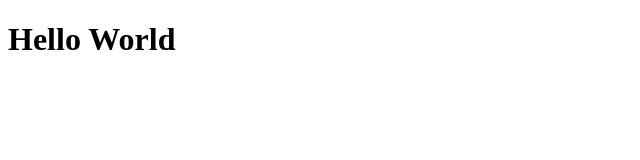
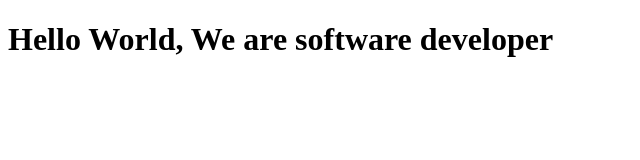
Before and after one commit to AntonioHincapie/Marco_Pedro, a plain HTML site: page index.html in a window 1280 px wide. Shown: the whole page, without its empty margins (0-640 px from the left). Drawn offline with Linux system fonts and the light colour scheme.

Commit message:
Modificación

```diff
--- a/index.html
+++ b/index.html
@@ -7,7 +7,7 @@
   </head>
 
   <body>
-    <h1>Hello World</h1>
+    <h1>Hello World, We are software developer </h1>
     <script src="https://cdn.freecodecamp.org/testable-projects-fcc/v1/bundle.js"></script>
 
     <!--
```
